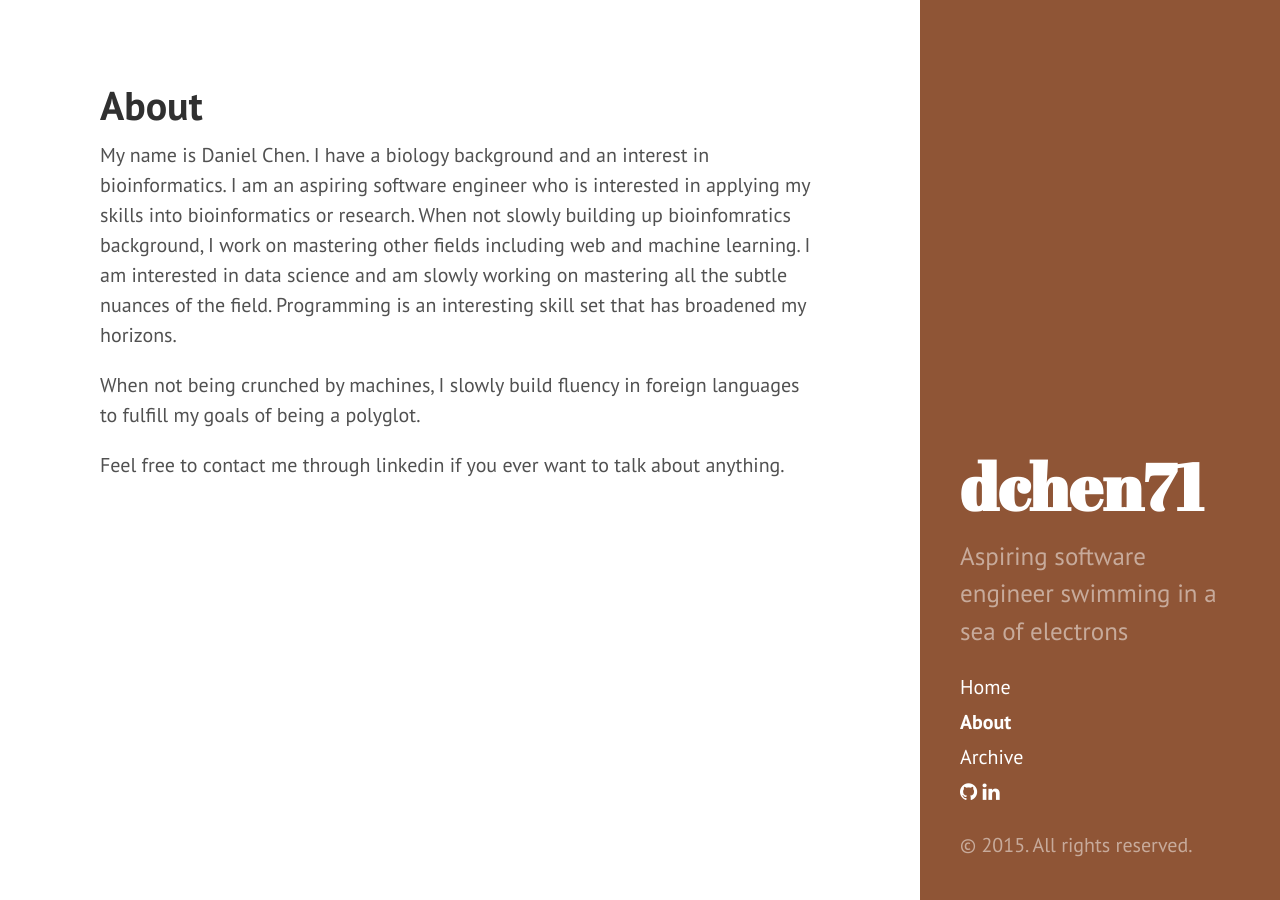
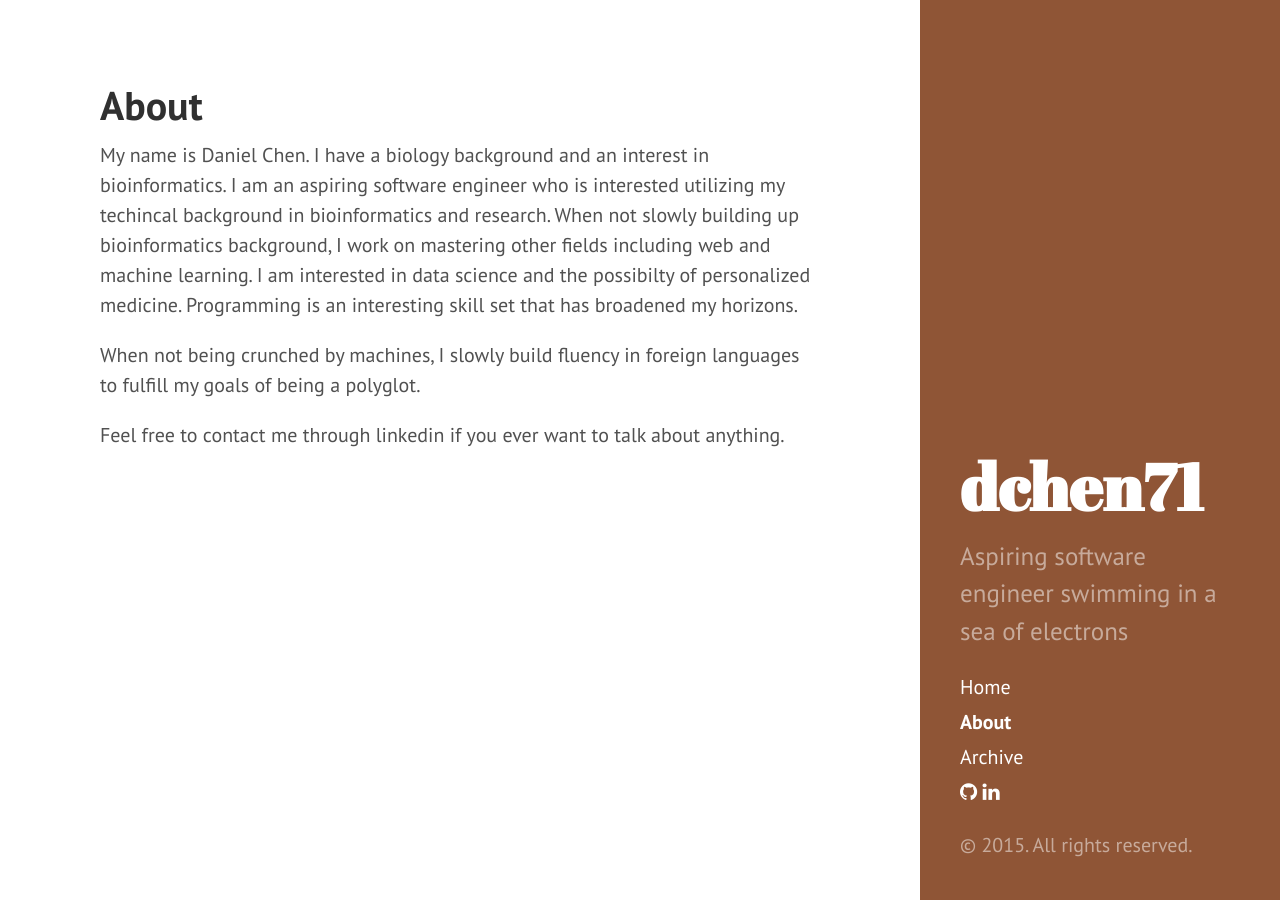
Before and after one commit to dchen71/dchen71.github.io, a Jekyll site: the page built from about.md, in a window 1280 px wide. Built offline with Jekyll 4.4.1, drawn with Linux system fonts in a browser that asks for light colours; Markdown is read by kramdown in place of the engine named in the settings.

Commit message:
updated about

```diff
--- a/about.md
+++ b/about.md
@@ -3,7 +3,7 @@ layout: page
 title: About
 ---
 
-My name is Daniel Chen. I have a biology background and an interest in bioinformatics. I am an aspiring software engineer who is interested in applying my skills into bioinformatics or research. When not slowly building up bioinfomratics background, I work on mastering other fields including web and machine learning. I am interested in data science  and am slowly working on mastering all the subtle nuances of the field. Programming is an interesting skill set that has broadened my horizons.
+My name is Daniel Chen. I have a biology background and an interest in bioinformatics. I am an aspiring software engineer who is interested utilizing my techincal background in bioinformatics and research. When not slowly building up bioinformatics background, I work on mastering other fields including web and machine learning. I am interested in data science and the possibilty of personalized medicine. Programming is an interesting skill set that has broadened my horizons.
 
 When not being crunched by machines, I slowly build fluency in foreign languages to fulfill my goals of being a polyglot.
 
```
